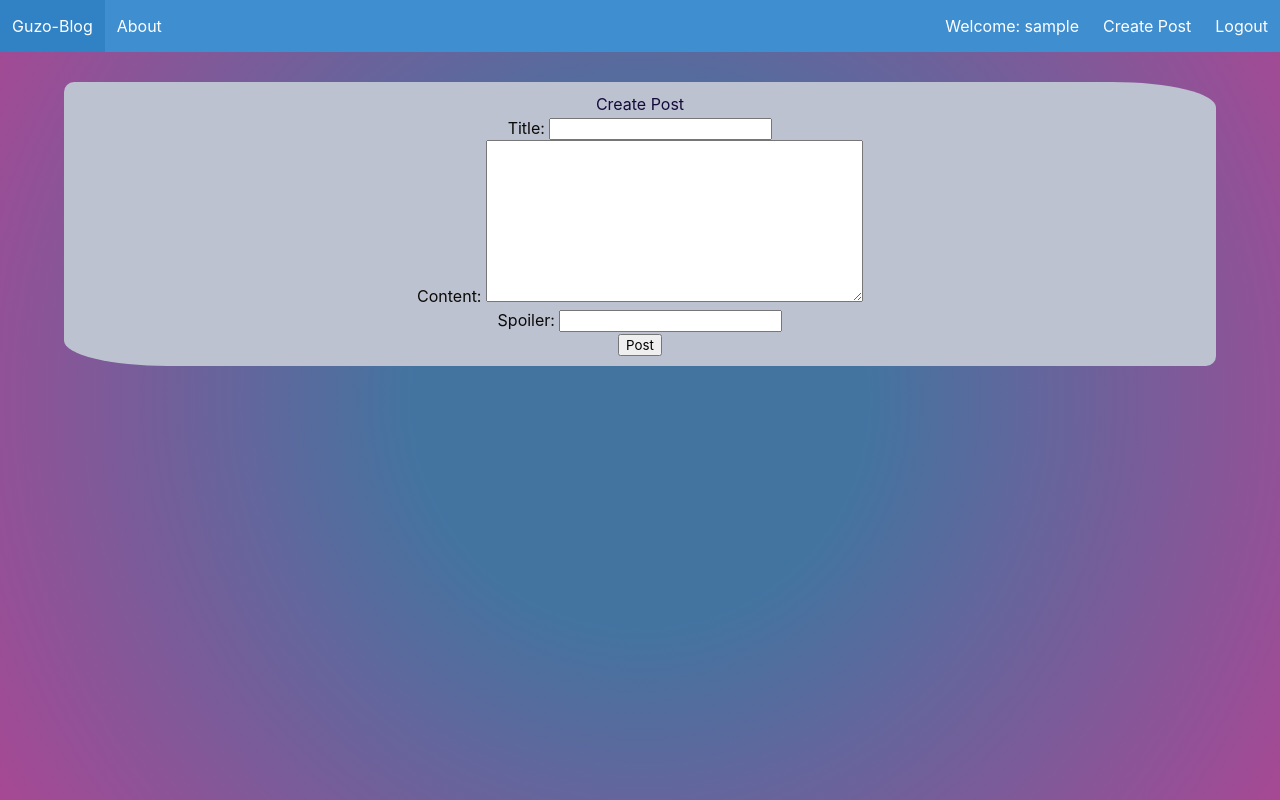
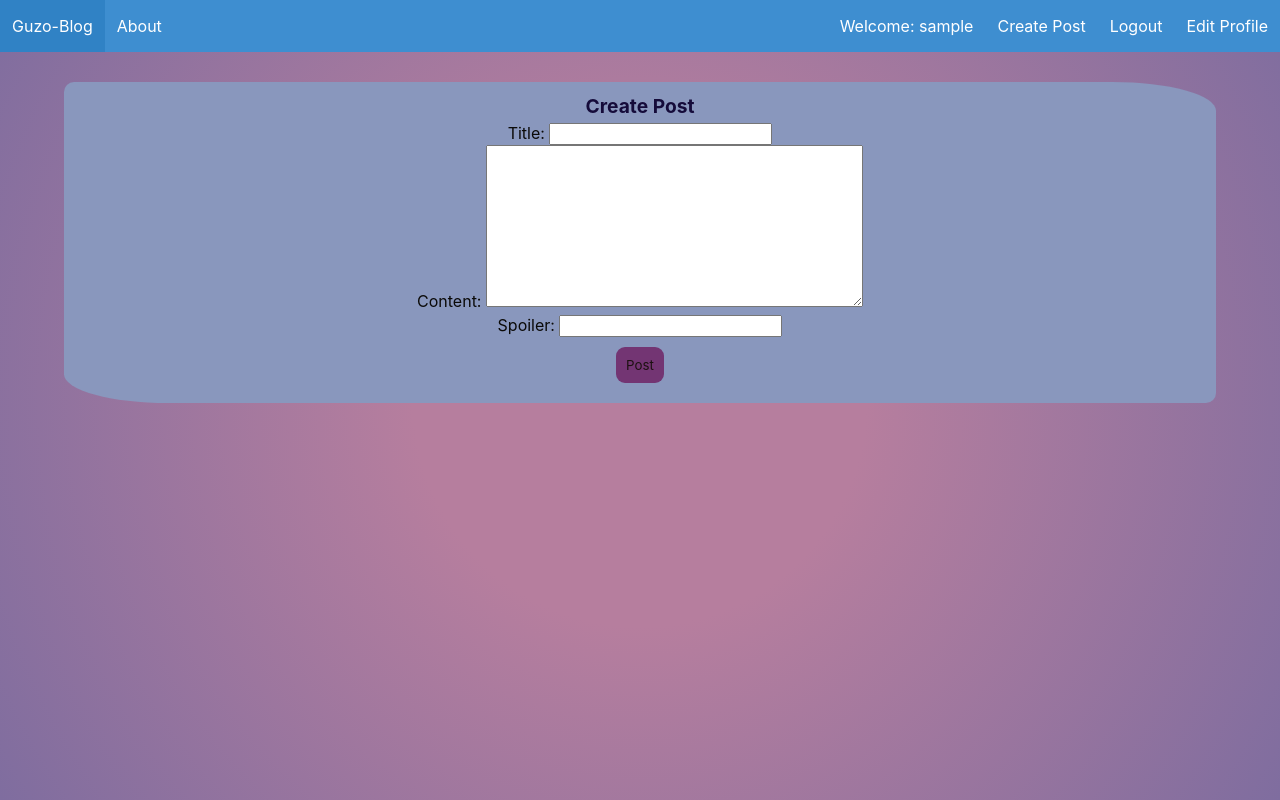
Before and after one commit to Feven98/capstone_blog, a Django app: page /blog/new in a window 1280 px wide. Run offline with Django 4.2, Linux system fonts and the light colour scheme; the visitor is signed in with stand-in values (Sample User, id 1); some libraries are stand-ins or nearby versions.

Commit message:
add css for styling

```diff
--- a/main_app/models.py
+++ b/main_app/models.py
@@ -13,7 +13,7 @@ class Blog(models.Model):
     created_at = models.DateTimeField(auto_now_add=True)
     user = models.ForeignKey(User, on_delete=models.CASCADE, default=1, related_name="title")
     likes = models.ManyToManyField(User, related_name='blog_posts')
-    spoiler = models.CharField(max_length=150, default='')
+    spoiler = models.CharField(max_length=150)
     def total_likes(self):
         return self.likes.count()
 
--- a/main_app/static/styles/main.css
+++ b/main_app/static/styles/main.css
@@ -1,28 +1,33 @@
 * {
     box-sizing: border-box;
 }
-body{
+
+body {
     /* background-color: rgba(201, 76, 76, 0.3); */
     /* background-color: rgb(95, 134, 206); */
     color: #0b0a08;
     min-height: 100vh;
-    background: radial-gradient(circle at center,  rgba(174, 196, 88, 0.3) 40%, rgba(134, 65, 135, 0.538) 100%);
+    background: radial-gradient(circle at center, rgba(174, 196, 88, 0.3) 40%, rgba(134, 65, 135, 0.538) 100%);
     /* display: flex;
   justify-content: center; */
-  background: radial-gradient(circle at center,  rgb(67, 116, 160) 30%, rgb(167, 72, 148) 100%)
-
+    background: radial-gradient(circle at center, rgb(182, 126, 158) 30%, rgb(127, 109, 159) 100%)
         /* height: 100%; */
 }
 
 
-h1,h2 {
+h1,
+h2 {
     color: #150b3a;
+    font-size: larger;
+    font-weight: bolder;
 }
+
 .container1 {
     /* background-color: rgb(92, 84, 73); */
     color: #020009;
 }
-.postcontainer li{
+
+.postcontainer li {
     background: radial-gradient(rgb(233, 217, 198) 30%, rgb(204, 186, 229) 100%);
     max-width: 50%;
     min-width: 50%;
@@ -36,11 +41,12 @@ overflow: auto;
     margin: 10px;
     vertical-align: middle;
 }
+
 .login-form {
     background-color: rgb(60, 180, 142);
     background: url("https://media.istockphoto.com/id/1205613046/photo/top-view-of-modern-office-workspace.jpg?b=1&s=170667a&w=0&k=20&c=bWOA9d-nbIlSYT8ukXiJTAgMre8hbYjr5gKNarNbIGE=");
     background-position: center;
-   background-size:cover;
+    background-size: cover;
     background-repeat: no-repeat;
     /* height: 100%; */
     white-space: nowrap;
@@ -53,30 +59,32 @@ border-radius: 10px 10px;
     flex-direction: column;
     justify-content: center;
     overflow: auto;
-vertical-align:middle;
+    vertical-align: middle;
     text-align: center;
 
     border-top-right-radius: 9%;
     border-bottom-left-radius: 2%;
 }
-.login-form input{
+
+.login-form input {
     margin-top: 20px;
     display: inline-block;
 
 
 }
-.create{
-    background-color: rgb(189, 194, 208);
+
+.create {
+    background-color: rgb(137, 151, 189);
     max-width: 100%;
     min-width: 100%;
-height:150%;
+    height: 150%;
     border-radius: 10px 10px;
     /* display:flex; */
     flex-direction: column;
     justify-content: center;
     overflow: auto;
     margin-top: 30px;
-vertical-align:middle;
+    vertical-align: middle;
     text-align: center;
     border-top-right-radius: 9%;
     border-bottom-left-radius: 9%;
@@ -84,6 +92,7 @@ display: inline-block;
     padding: 10px;
 
 }
+
 .container1 img {
     /* position: absolute; */
     left: 0;
@@ -94,15 +103,17 @@ padding: 10px;
     /* background-color: #ffffff; */
     /* overflow: hidden; */
 }
-.comment-section{
+
+.comment-section {
     color: #201547;
     margin-left: 2%;
     border-radius: 10px 10px;
 }
+
 /* .form-control{
    justify-content: center;
 } */
-.signupbtn{
+.signupbtn {
 
     background-color: #721072;
     color: rgb(206, 198, 198);
@@ -114,9 +125,11 @@ padding: 10px;
     opacity: 0.9;
 
 }
+
 .signupbtn:hover {
     opacity: 1;
 }
+
 .form-control {
     width: 90%;
     padding: 15px;
@@ -126,6 +139,37 @@ padding: 10px;
     background: #a39191;
     outline: none;
     font-weight: bolder;
-    font-family:Arial, Helvetica, sans-serif;
+    font-family: Arial, Helvetica, sans-serif;
     font-size: larger;
 }
+
+.commentbtn {
+    background-color: #733573;
+    color: rgb(29, 17, 17);
+    padding: 16px 20px;
+    margin: 0;
+    border: none;
+    cursor: pointer;
+    /* width: 100%; */
+    opacity: 0.9;
+}
+
+.commentbtn:hover {
+    opacity: 1;
+}
+
+.createbtn {
+    background-color: #733573;
+    color: rgb(29, 17, 17);
+    padding: 10px;
+    margin: 10px;
+    border: none;
+    cursor: pointer;
+    /* width: 100%; */
+    opacity: 10;
+    border-radius: 9px;
+}
+
+.createbtn:hover {
+    opacity: 1;
+}
--- a/main_app/templates/about.html
+++ b/main_app/templates/about.html
@@ -1,4 +1,5 @@
 {% extends 'base.html' %}
 {% block content %}
 <h1>Guzo-Blog About</h1>
+<h2>This is a blog that the user can post about experiance that they want other people to know. The name of the app is called guzo-blog that means travel blog but it does not depend on only trravel posts. </h2>
 {% endblock %}
--- a/main_app/templates/base.html
+++ b/main_app/templates/base.html
@@ -35,11 +35,13 @@
                     <span class="navbar-item">Welcome: {{user.username}}</span>
                     <a class="navbar-item" href="/blog/new">Create Post</a>
                     <a class="navbar-item" href="{% url 'logout' %}">Logout</a>
+                    <a class="navbar-item" href="{% url 'profile_edit' %}">Edit Profile</a>
                 </div>
             {% else %}
                 <div class="navbar-menu navbar-end">
                     <a class="navbar-item" href="{% url 'login' %}">Log In</a>
                     <a class="navbar-item" href="{% url 'signup' %}">Sign Up</a>
+
                 </div>
             {% endif %}
         </nav>
--- a/main_app/templates/blog_create.html
+++ b/main_app/templates/blog_create.html
@@ -7,7 +7,7 @@
   <h1>Create Post</h1>
 
     <!-- Security Feature  -->
-<form method="post">
+<form method="post" class="createform">
     <!-- Security Feature  -->
       {% csrf_token %}
     <!--  Generate inputs  -->
@@ -17,7 +17,7 @@
   <!--  create image form  -->
 
 
-      <input type="submit" value="Post" />
+      <input type="submit" class="createbtn" value="Post" />
     </form>
 
   </div>
--- a/main_app/templates/blog_update.html
+++ b/main_app/templates/blog_update.html
@@ -8,9 +8,10 @@
   {% csrf_token %}
   {{form.media}}
    {{form.as_p}}
+ <br/>
+   <a href="{% url 'update_photo' blog.pk %}">Click Here To Add Image</a>
+   <br/><br/>
 
-   <a href="{% url 'update_photo' blog.pk %}">Add Image</a>
-   <br/>
    <button class="btn  btn-secondary"> Update Post</button>
    <!-- <input type="submit" value="Post" /> -->
 </form>
--- a/main_app/templates/home.html
+++ b/main_app/templates/home.html
@@ -11,8 +11,7 @@
         {{ blog.title }}</a> - {{ blog.writer }} - {{ blog.created_at}}
     </br>
     {{ blog.spoiler }}
-       <!-- {{ blog.content|safe }} -->
-    </li>
+       </li>
 
     {% endfor%}
     {% else %}
--- a/main_app/templates/registration/signup.html
+++ b/main_app/templates/registration/signup.html
@@ -13,7 +13,7 @@
         <button class="signupbtn">Sign Up</button>
         </form>
         <br/>
-        Have account? Log In here<a href="{% url 'login' %}"> Here...</a>
+        If you have an account, Please Log In <a href="{% url 'login' %}"> Here...</a>
 </div>
 </div>
 <!-- Have accounet? Log In here<a href="{% url 'login' %}"> Here...</a> -->
--- a/main_app/templates/update_photo.html
+++ b/main_app/templates/update_photo.html
@@ -4,7 +4,7 @@
 
 {% if user.is_authenticated %}
 {% if user.id == blog.writer.id %}
-<h1>update Post</h1>
+<h1>Add Image</h1>
 <form action="{% url 'update_photo' blog.id %}" enctype="multipart/form-data" method="POST" class="card-panel">
     {% csrf_token %}
     <input type="file" name="photo-file"/>
```
Also changed, not shown: main_app/templates/blog_detail.html (+51 -50 lines). Lines whose indentation alone changed are shown as unchanged.
